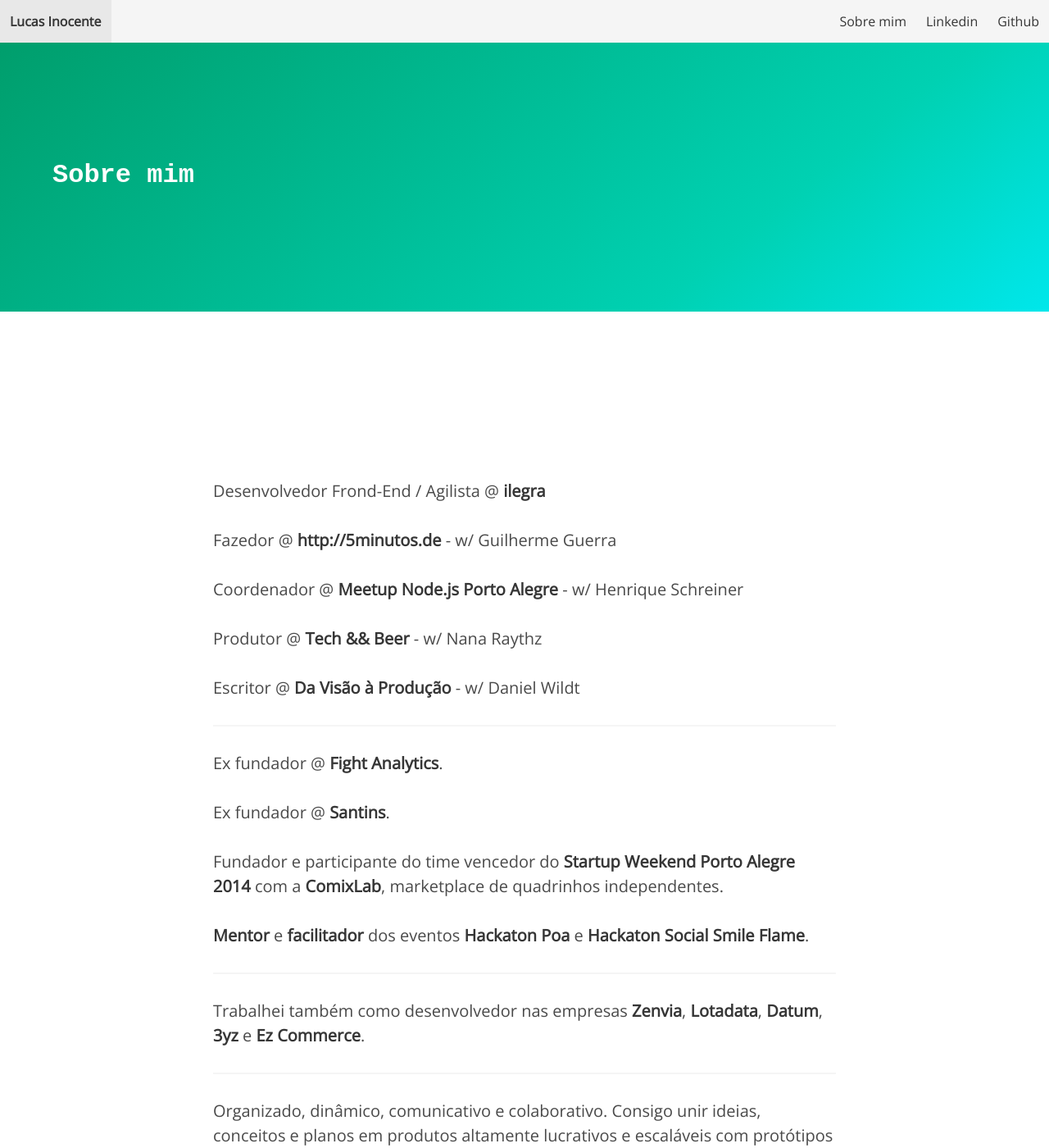
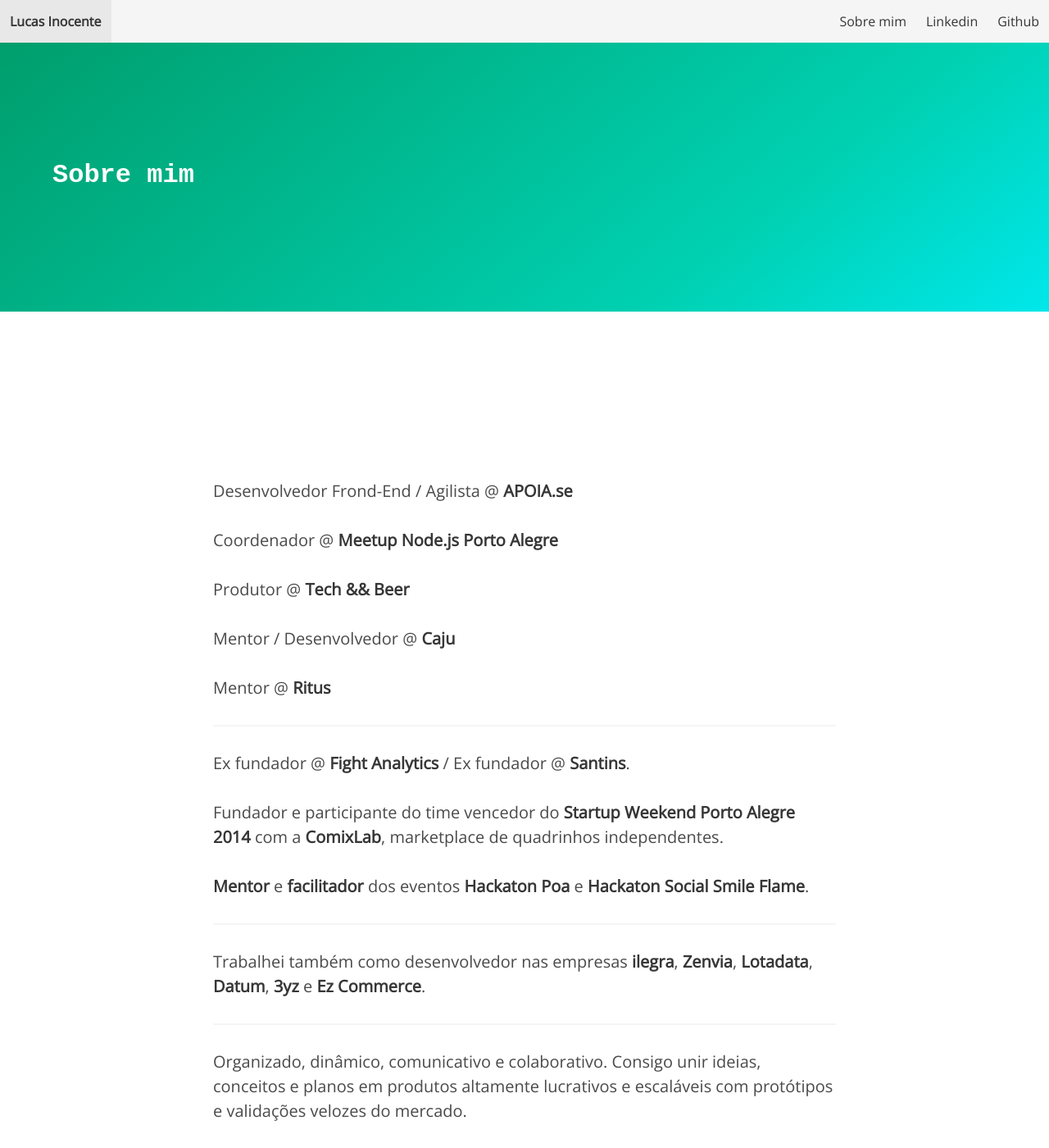
Before and after one commit to lucassanchez/lucassanchez, a Jekyll site: the page built from sobre.md, in a window 1280 px wide and 1400 px high. Shown: the whole window at 82% size. Built offline with Jekyll 4.4.1, drawn with Linux system fonts in a browser that asks for light colours; some web fonts are replaced; comment, search, counter and statistics services are not loaded.

Commit message:
Atualiza onde trabalho

```diff
--- a/_layouts/home.html
+++ b/_layouts/home.html
@@ -13,7 +13,7 @@
             Lucas Inocente
           </h1>
           <h2 class="subtitle">
-            Desenvolvedor Frond-End / Agilista @ ilegra
+            Desenvolvedor Frond-End / Agilista @ APOIA.se
           </h2>
           <h3 class="subtitle">
               <strong>Comunicação, simplicidade, feedback, coragem e respeito.</strong>
--- a/sobre.md
+++ b/sobre.md
@@ -4,21 +4,19 @@
 permalink: /sobre
 ---
 
-Desenvolvedor Frond-End / Agilista @ <strong> ilegra</strong>
+Desenvolvedor Frond-End / Agilista @ <strong>APOIA.se</strong>
 
-Fazedor @ <strong> http://5minutos.de</strong> - w/ Guilherme Guerra
+Coordenador @ <strong>Meetup Node.js Porto Alegre</strong>
 
-Coordenador @ <strong> Meetup Node.js Porto Alegre</strong> - w/ Henrique Schreiner
+Produtor @ <strong>Tech && Beer</strong>
 
-Produtor @ <strong> Tech && Beer</strong> - w/ Nana Raythz
+Mentor / Desenvolvedor @ <strong>Caju</strong>
 
-Escritor @ <strong> Da Visão à Produção</strong> - w/ Daniel Wildt
+Mentor @ <strong>Ritus</strong>
 
 ---
 
-Ex fundador @ **Fight Analytics**.
-
-Ex fundador @ **Santins**.
+Ex fundador @ **Fight Analytics** / Ex fundador @ **Santins**.
 
 Fundador e participante do time vencedor do **Startup Weekend Porto Alegre 2014** com a **ComixLab**, marketplace de quadrinhos independentes.
 
```
Also changed, not shown: other parts of sobre.md (+1 -1 lines).
